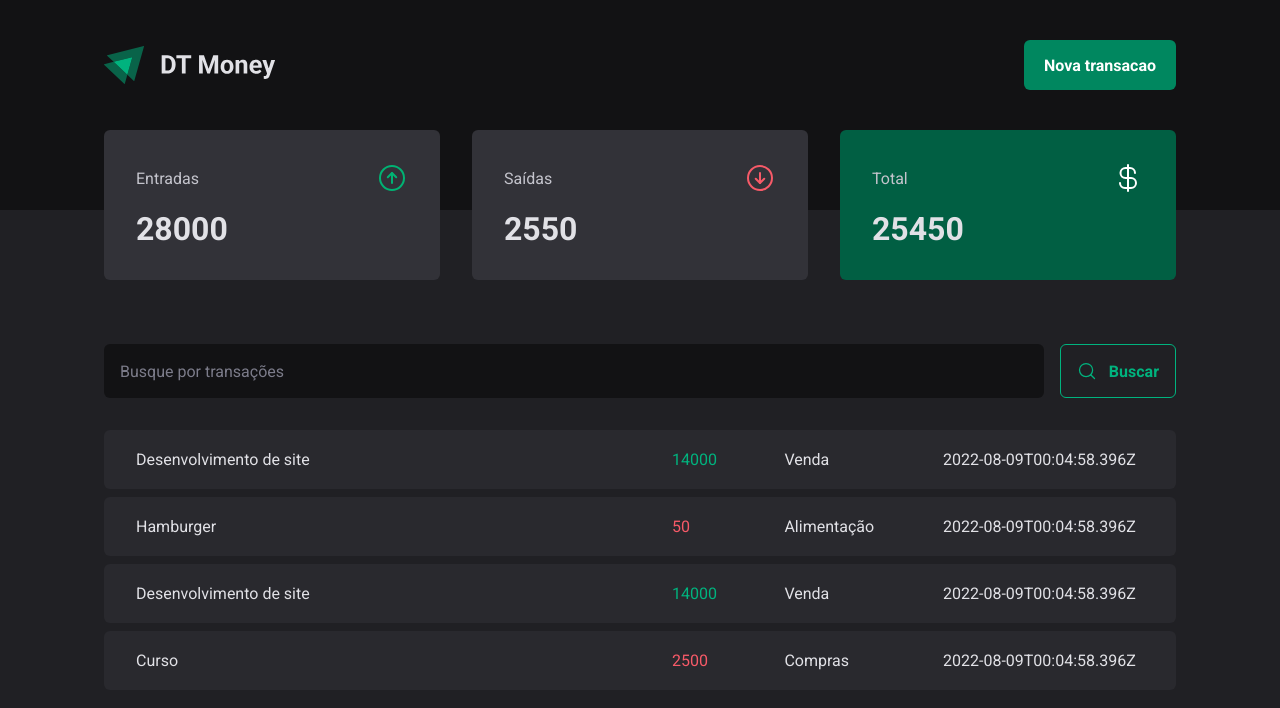
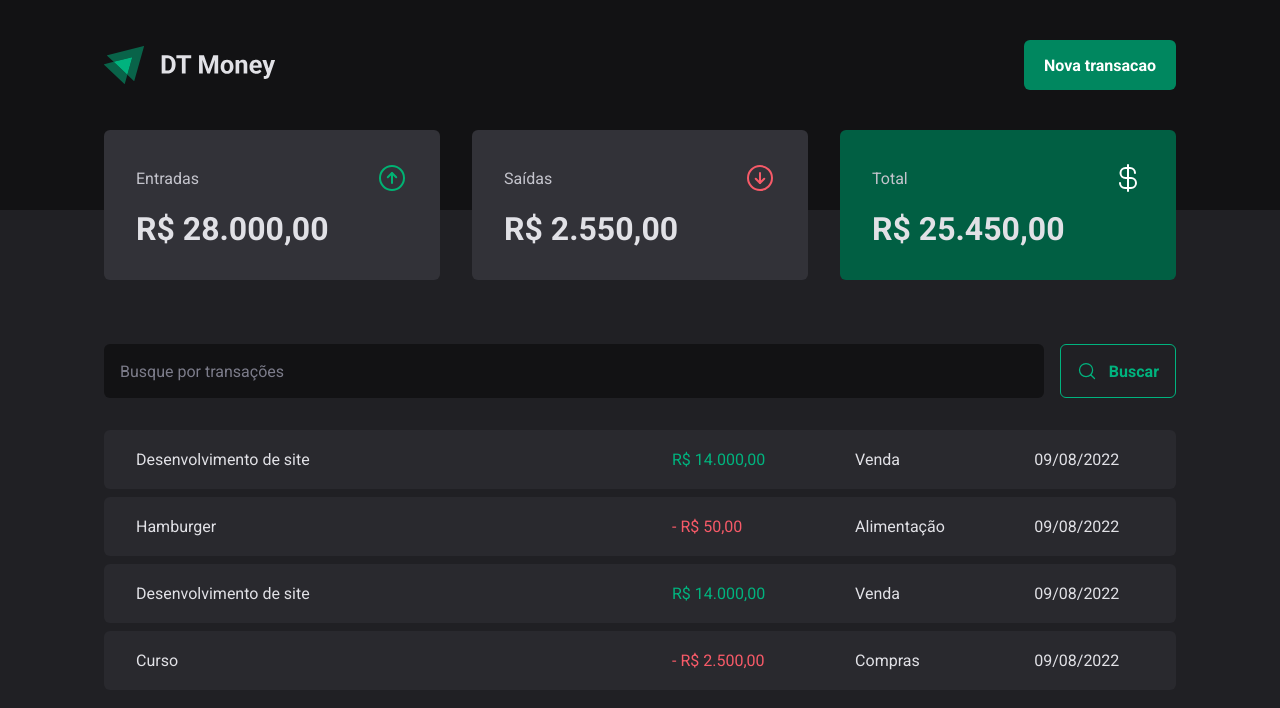
Before and after one commit to pedrocs378/dt-money, a React (Vite) app: page / in a window 1280 px wide. Shown: the top 708 px of the page. Built offline with nearby package versions, Linux system fonts and the light colour scheme; data requests are answered from the project's data file.

Commit message:
refactor: format dates and prices

```diff
--- a/src/components/summary/index.tsx
+++ b/src/components/summary/index.tsx
@@ -1,7 +1,9 @@
+import { useMemo } from 'react'
 import { ArrowCircleDown, ArrowCircleUp, CurrencyDollar } from 'phosphor-react'
-import { useMemo } from 'react'
 
 import { useTransactions } from '../../contexts/transactions-context'
+
+import { priceFormatter } from '../../utils/formatter'
 
 import * as S from './styles'
 
@@ -37,7 +39,7 @@
           <ArrowCircleUp size={32} color="#00b373" />
         </header>
 
-        <strong>{summary.income}</strong>
+        <strong>{priceFormatter.format(summary.income)}</strong>
       </S.SummaryCard>
       <S.SummaryCard>
         <header>
@@ -45,7 +47,7 @@
           <ArrowCircleDown size={32} color="#f75a68" />
         </header>
 
-        <strong>{summary.outcome}</strong>
+        <strong>{priceFormatter.format(summary.outcome)}</strong>
       </S.SummaryCard>
       <S.SummaryCard variant="green">
         <header>
@@ -53,7 +55,7 @@
           <CurrencyDollar size={32} color="#fff" />
         </header>
 
-        <strong>{summary.total}</strong>
+        <strong>{priceFormatter.format(summary.total)}</strong>
       </S.SummaryCard>
     </S.SummaryContainer>
   )
--- a/src/pages/transactions/index.tsx
+++ b/src/pages/transactions/index.tsx
@@ -1,8 +1,9 @@
-import { useEffect, useState } from 'react';
+import { useTransactions } from '../../contexts/transactions-context';
 
 import { Header } from '../../components/header';
 import { Summary } from '../../components/summary';
-import { useTransactions } from '../../contexts/transactions-context';
+
+import { dateFormatter, priceFormatter } from '../../utils/formatter';
 
 import { SearchForm } from './components/search-form';
 
@@ -27,11 +28,12 @@
                   <td width="50%">{transaction.description}</td>
                   <td>
                     <S.PriceHighlight variant={transaction.type}>
-                      {transaction.price}
+                      {transaction.type === 'outcome' && '- '}
+                      {priceFormatter.format(transaction.price)}
                     </S.PriceHighlight>
                   </td>
                   <td>{transaction.category}</td>
-                  <td>{transaction.createdAt}</td>
+                  <td>{dateFormatter.format(new Date(transaction.createdAt))}</td>
                 </tr>
               )
             })}
--- /dev/null
+++ b/src/utils/formatter.ts
@@ -0,0 +1,6 @@
+export const dateFormatter = new Intl.DateTimeFormat('pt-BR')
+
+export const priceFormatter = new Intl.NumberFormat('pt-BR', {
+  style: 'currency',
+  currency: 'BRL'
+})
```
